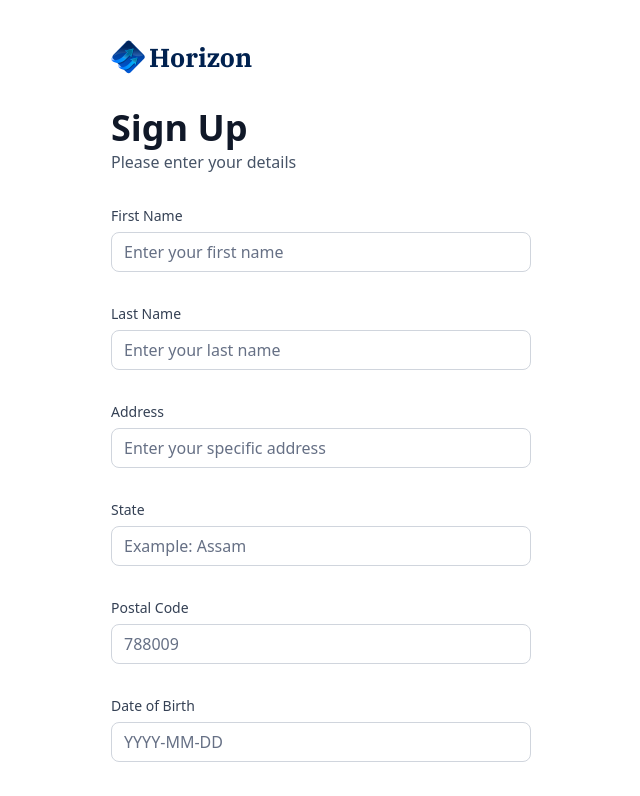
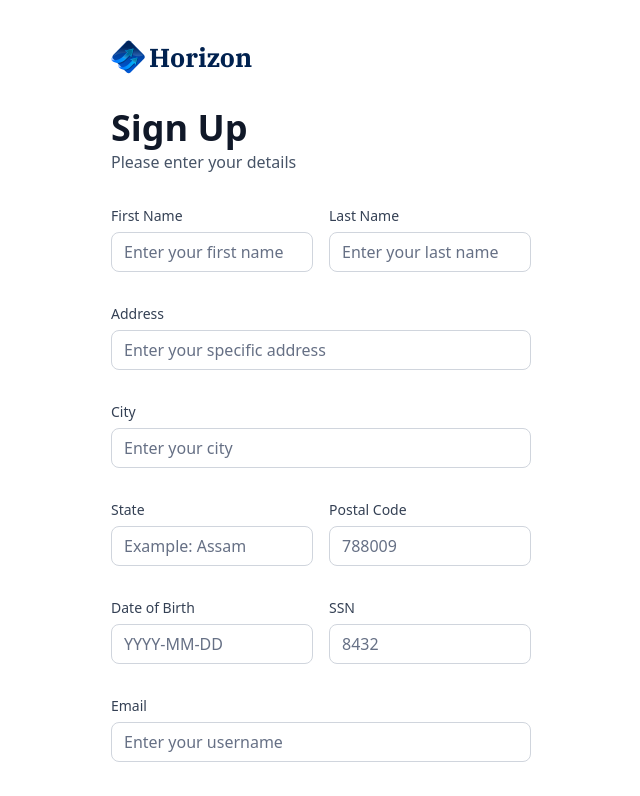
Before and after one commit to imjishan/horizon, a Next.js app: page /sign-up in a window 1280 px wide. Shown: the top 796 px of the page, without its empty margins (319-959 px from the left). Built offline with nearby package versions, Linux system fonts and the light colour scheme.

Commit message:
Implement sign-in and sign-up page and create user actions

```diff
--- a/components/AuthForm.tsx
+++ b/components/AuthForm.tsx
@@ -3,32 +3,27 @@
 import { zodResolver } from "@hookform/resolvers/zod";
 import { z } from "zod";
 import { Button } from "@/components/ui/button";
-import {
-  Form,
-  FormControl,
-  FormDescription,
-  FormField,
-  FormItem,
-  FormLabel,
-  FormMessage,
-} from "@/components/ui/form";
-import { Input } from "@/components/ui/input";
+import { Form } from "@/components/ui/form";
 
 import Image from "next/image";
 import Link from "next/link";
 import { useState } from "react";
-import { ITEMS } from "@/constants";
 import CustomInput from "./CustomInput";
 import { authFormSchema } from "@/lib/utils";
 import { Loader2 } from "lucide-react";
+import { useRouter } from "next/navigation";
+import { signIn, signUp } from "@/lib/actions/user.actions";
 
 const AuthForm = ({ type }: { type: string }) => {
+  const router = useRouter();
   const [user, setUser] = useState(null);
   const [isLoading, setIsLoading] = useState(false);
 
+  const formSchema = authFormSchema(type);
+
   // 1. Define your form.
-  const form = useForm<z.infer<typeof authFormSchema>>({
-    resolver: zodResolver(authFormSchema),
+  const form = useForm<z.infer<typeof formSchema>>({
+    resolver: zodResolver(formSchema),
     defaultValues: {
       email: "",
       password: "",
@@ -36,13 +31,27 @@
   });
 
   // 2. Define a submit handler.
-  function onSubmit(values: z.infer<typeof authFormSchema>) {
-    // Do something with the form values.
-    // ✅ This will be type-safe and validated.
+  const onSubmit = async (data: z.infer<typeof formSchema>) => {
     setIsLoading(true);
-    console.log(values);
+    try {
+      // sign up with appwrite & create plaid token
+      if (type === "sign-up") {
+        const newUser = await signUp(data);
+        setUser(newUser);
+      }
+      if (type === "sign-in") {
+        const response = await signIn({
+          email: data.email,
+          password: data.password,
+        });
+        if (response) router.push("/");
+      }
+    } catch (error) {
+      console.log(error);
+    } finally {
       setIsLoading(false);
     }
+  };
   return (
     <section className="auth-form">
       <header className="flex flex-col gap-5 md:gap-8">
@@ -76,6 +85,7 @@
             <form onSubmit={form.handleSubmit(onSubmit)} className="space-y-8">
               {type === "sign-up" && (
                 <>
+                  <div className="flex gap-4">
                     <CustomInput
                       control={form.control}
                       name="firstName"
@@ -88,12 +98,20 @@
                       label="Last Name"
                       placeholder="Enter your last name"
                     />
+                  </div>
                   <CustomInput
                     control={form.control}
-                    name="address"
+                    name="address1"
                     label="Address"
                     placeholder="Enter your specific address"
                   />
+                  <CustomInput
+                    control={form.control}
+                    name="city"
+                    label="City"
+                    placeholder="Enter your city"
+                  />
+                  <div className="flex gap-4">
                     <CustomInput
                       control={form.control}
                       name="state"
@@ -107,7 +125,8 @@
                       label="Postal Code"
                       placeholder="788009"
                     />
-
+                  </div>
+                  <div className="flex gap-4">
                     <CustomInput
                       control={form.control}
                       name="dateOfBirth"
@@ -120,6 +139,7 @@
                       label="SSN"
                       placeholder="8432"
                     />
+                  </div>
                 </>
               )}
 
--- a/components/CustomInput.tsx
+++ b/components/CustomInput.tsx
@@ -4,9 +4,11 @@
 import { z } from "zod";
 import { authFormSchema } from "@/lib/utils";
 
+const formSchema = authFormSchema("sign-up");
+
 interface CustomInputProps {
-  control: Control<z.infer<typeof authFormSchema>>;
-  name: FieldPath<z.infer<typeof authFormSchema>>;
+  control: Control<z.infer<typeof formSchema>>;
+  name: FieldPath<z.infer<typeof formSchema>>;
   label: string;
   placeholder: string;
 }
--- /dev/null
+++ b/lib/actions/user.actions.ts
@@ -0,0 +1,18 @@
+"use server";
+
+export const signIn = async () => {
+  try {
+    // mutation / database / make fetch request etc...
+  } catch (error) {
+    console.log("Error:", error);
+  }
+};
+
+export const signUp = async (userData: SignUpParams) => {
+  try {
+    // create a new user in database
+    // return user object
+  } catch (error) {
+    console.log("Error:", error);
+  }
+};
--- a/lib/utils.ts
+++ b/lib/utils.ts
@@ -195,14 +195,17 @@
   return date > twoDaysAgo ? "Processing" : "Success";
 };
 
-export const authFormSchema = z.object({
-  email: z.string().email(),
-  password: z.string().min(8),
-  firstName: z.string().min(3),
-  lastName: z.string().min(3),
-  address: z.string().min(3),
-  state: z.string().min(3),
-  postalCode: z.string().min(3),
-  dateOfBirth: z.string().min(3),
-  ssn: z.string().min(3),
-});
+export const authFormSchema = (type: string) =>
+  z.object({
+    firstName: type === "sign-in" ? z.string().optional() : z.string().min(3),
+    lastName: type === "sign-in" ? z.string().optional() : z.string().min(3),
+    address1: type === "sign-in" ? z.string().optional() : z.string().max(50),
+    city: type === "sign-in" ? z.string().optional() : z.string().max(50),
+    state: type === "sign-in" ? z.string().optional() : z.string().min(2),
+    postalCode:
+      type === "sign-in" ? z.string().optional() : z.string().min(3).max(6),
+    dateOfBirth: type === "sign-in" ? z.string().optional() : z.string().min(3),
+    ssn: type === "sign-in" ? z.string().optional() : z.string().min(3),
+    email: z.string().email(),
+    password: z.string().min(8),
+  });
```
Lines whose indentation alone changed are shown as unchanged.
